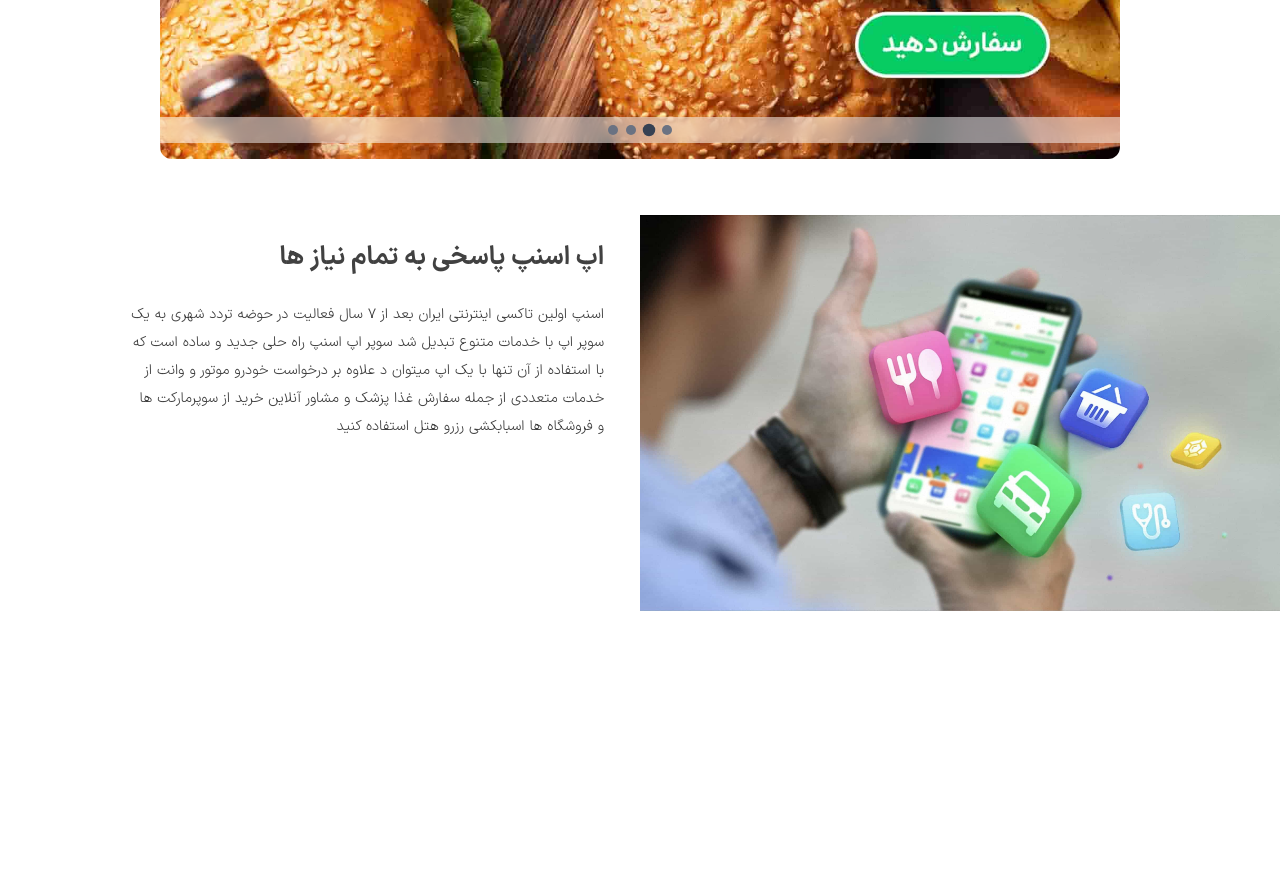
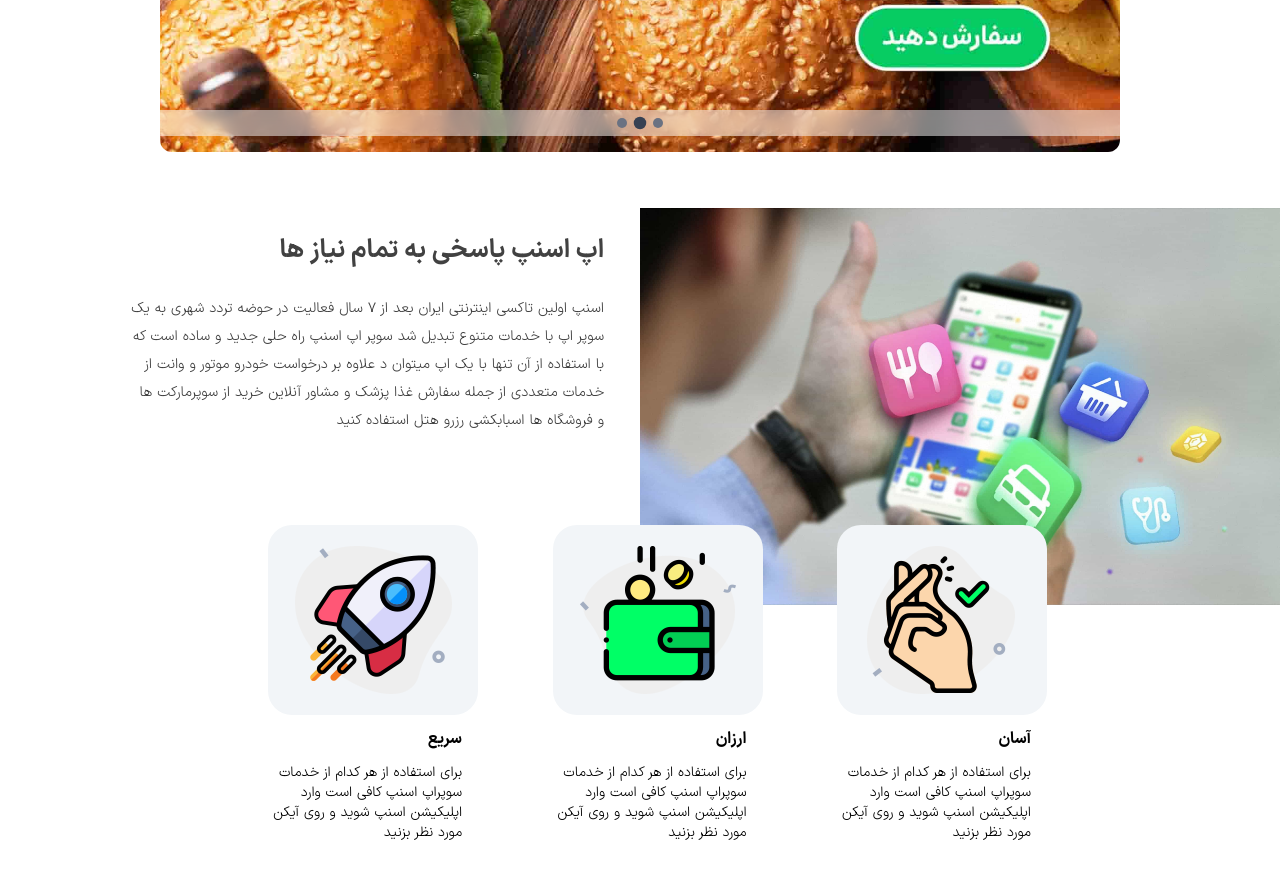
Before and after one commit to Mehraneh-Aris/snapp-wbsite, a website: page src/index.html in a window 1280 px wide. Shown: the part 1500-2379 px from the top of the page. Before the commit the page ends 2111 px from the top, so only its background shows below. Drawn offline with Linux system fonts and the light colour scheme.

Commit message:
feat: add benefit section and fix layout issues

```diff
--- a/src/index.html
+++ b/src/index.html
@@ -300,7 +300,6 @@
             <span class="slider-button active" data-index="0"></span>
             <span class="slider-button" data-index="1"></span>
             <span class="slider-button" data-index="2"></span>
-            <span class="slider-button" data-index="3"></span>
         </div>
       </section>
 
@@ -314,6 +313,36 @@
         </div>
       </section>
 
+      <!-- benefit snapp section -->
+      <section class="benefit-snapp-section">
+        <div class="benefit-snapp-content">
+            <div class="benefit-snapp-details">
+                <img src="../assect/img/icons/super_app_icon/210x190-easy.png" alt="" class="benefit-snapp-image">
+                <div class="benefit-snapp-text">
+                    <h6 class="benefit-title">آسان</h6>
+                    <p class="benefit-description">برای استفاده از هر کدام از خدمات سوپراپ اسنپ کافی است وارد اپلیکیشن اسنپ شوید و روی آیکن مورد نظر بزنید</p>
+                </div>
+            </div>
+
+            <div class="benefit-snapp-details">
+                <img src="../assect/img/icons/super_app_icon/210x190-eco.png" alt="" class="benefit-snapp-image">
+                <div class="benefit-snapp-text">
+                    <h6 class="benefit-title">ارزان</h6>
+                    <p class="benefit-description">برای استفاده از هر کدام از خدمات سوپراپ اسنپ کافی است وارد اپلیکیشن اسنپ شوید و روی آیکن مورد نظر بزنید</p>
+                </div>
+            </div>
+
+            <div class="benefit-snapp-details">
+                <img src="../assect/img/icons/super_app_icon/210x190-fast.png" alt="" class="benefit-snapp-image">
+                <div class="benefit-snapp-text">
+                    <h6 class="benefit-title">سریع</h6>
+                    <p class="benefit-description">برای استفاده از هر کدام از خدمات سوپراپ اسنپ کافی است وارد اپلیکیشن اسنپ شوید و روی آیکن مورد نظر بزنید</p>
+                </div>
+            </div>
+        </div>
+      </section>
+
+
     <script src="./script.js"></script>
 
 </body>
--- a/src/input.css
+++ b/src/input.css
@@ -173,7 +173,7 @@
     }
 
     .market-image-wrapper {
-        @apply w-[160px] h-[47] my-2;
+        @apply w-[160px] h-[47px] my-2;
     }
 
     .services-section {
@@ -251,4 +251,32 @@
     .about-snapp-discription {
         @apply xl:w-5/6 font-Light text-text_bg text-super leading-7 mt-6 ;
     }
+
+    .benefit-snapp-section {
+        @apply w-full xl:translate-y-[-100px] translate-y-7 ;
+    }
+
+    .benefit-snapp-content {
+        @apply flex xl:flex-nowrap flex-wrap justify-around xl:w-2/3 w-full mx-auto ;
+    }
+
+    .benefit-snapp-details {
+        @apply basis-[245px] my-5 ;
+    }
+
+    .benefit-snapp-image {
+        @apply w-[210px] h-[190px] bg-bg_gray rounded-3xl ;
+    }
+
+    .benefit-snapp-text {
+        @apply px-4 my-3 text-right ;
+    }
+
+    .benefit-title {
+        @apply font-Bold my-3 dark:text-white ;
+    }
+
+    .benefit-description {
+        @apply font-Light text-sm dark:text-white ;
+    }
 }
```
Also changed, not shown: src/output.css.
